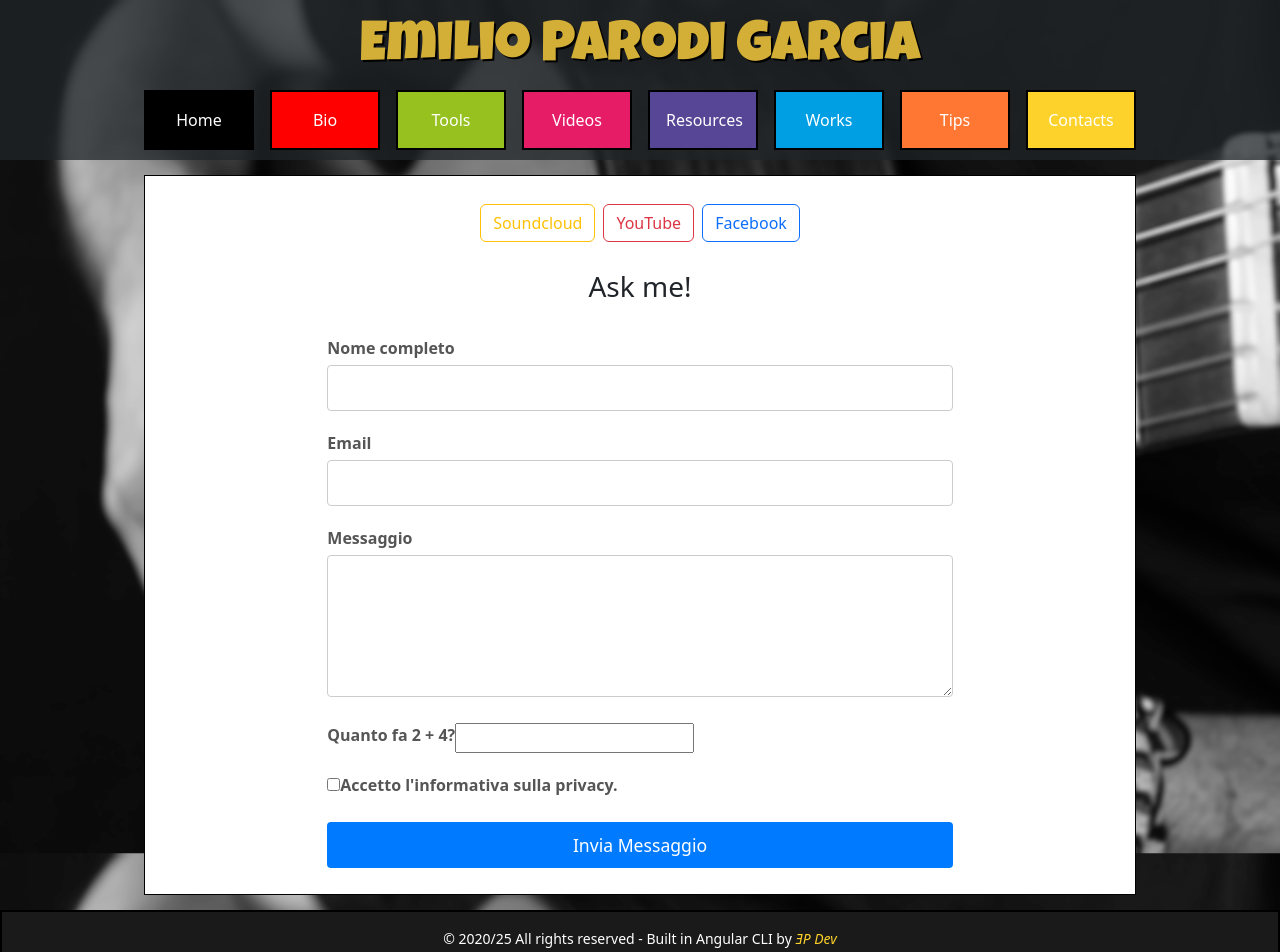
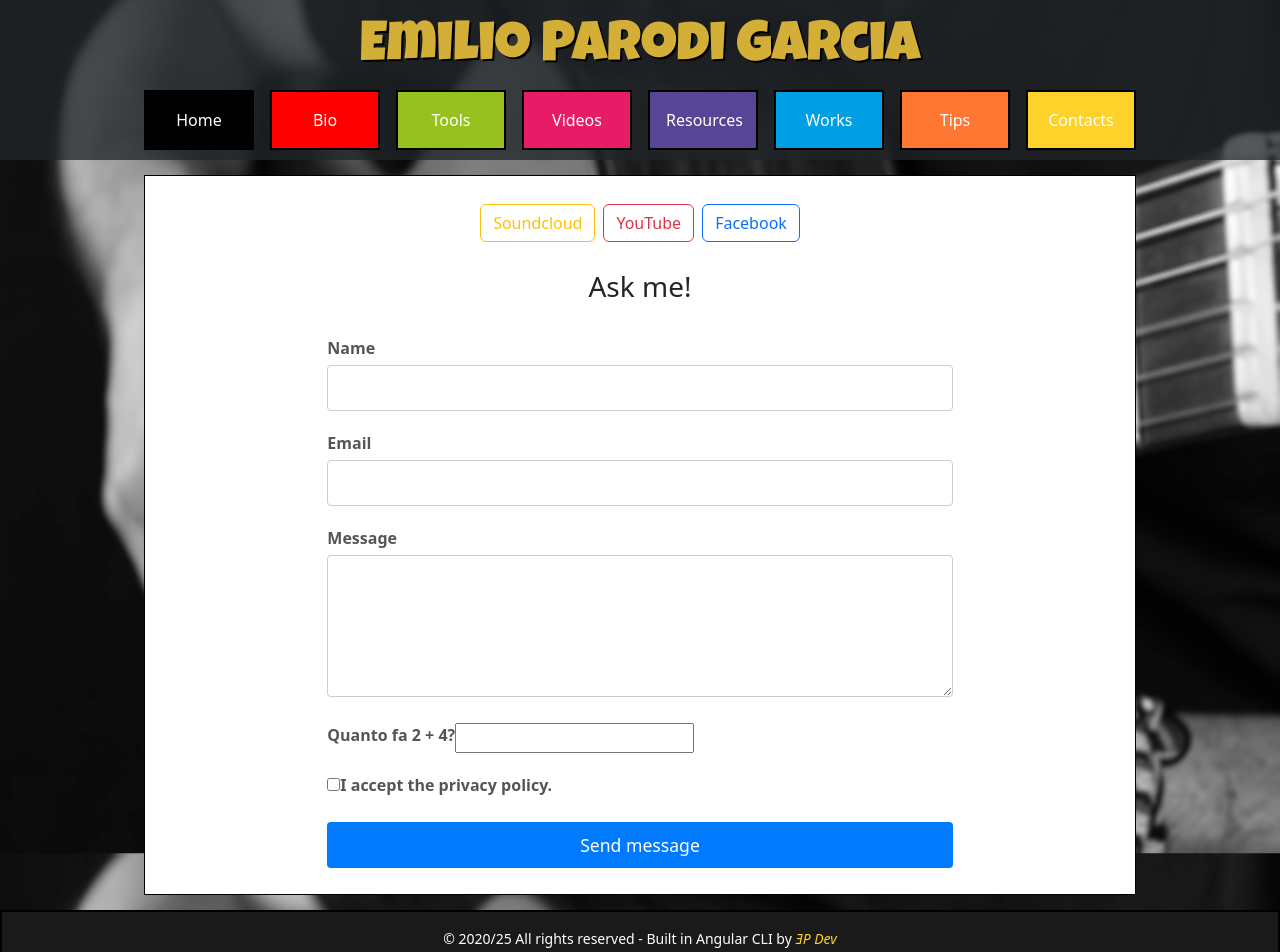
Before and after one commit to emilioparodi/my-guitar-web-app, an Angular app: page /contacts in a window 1280 px wide. Shown: the top 952 px of the page. Built offline with nearby package versions, Linux system fonts and the light colour scheme.

Commit message:
contact page layout 2

```diff
--- a/src/app/contacts/contacts.html
+++ b/src/app/contacts/contacts.html
@@ -50,7 +50,7 @@
             *ngIf="formStatus !== 'success' && formStatus !== 'sending'"
             >
             <div class="form-group">
-                <label for="name">Nome completo</label>
+                <label for="name">Name</label>
                 <input type="text" id="name" name="name" required>
             </div>
 
@@ -60,7 +60,7 @@
             </div>
 
             <div class="form-group">
-                <label for="message">Messaggio</label>
+                <label for="message">Message</label>
                 <textarea id="message" name="message" rows="5" required></textarea>
             </div>
 
@@ -71,23 +71,23 @@
 
             <div class="form-group checkbox-group">
                 <input type="checkbox" id="privacyCheck" name="privacy" required>
-                <label for="privacyCheck">Accetto l'informativa sulla privacy.</label>
+                <label for="privacyCheck">I accept the privacy policy.</label>
             </div>
 
             <div id="error-message" class="alert local-error-message" style="display:none;">
-                Per favore, compila tutti i campi, accetta la privacy e risolvi il CAPTCHA.
+                Please fill in all fields, accept the privacy policy, and solve the CAPTCHA.
             </div>
             <button
             type="submit"
             [disabled]="formStatus !== 'idle' && formStatus !== 'error'"
             class="submit-button"
             >
-            Invia Messaggio
+            Send message
             </button>
         </form>
 
           <div *ngIf="formStatus === 'sending'" class="loading-message">
-              Invio in corso... attendere prego.
+              Sending... please wait.
           </div>
       </section>
     </div>
```
